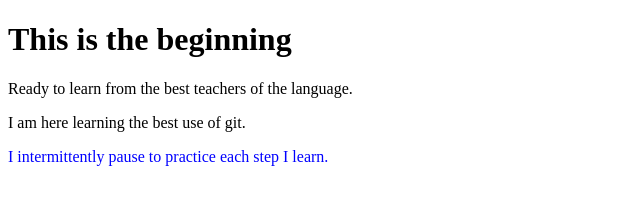
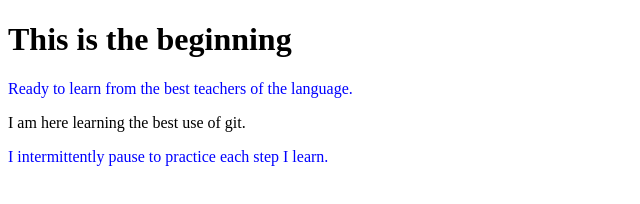
Before and after one commit to cleargoaldigital/cs50web, a plain HTML site: page index.html in a window 1280 px wide. Shown: the whole page, without its empty margins (0-640 px from the left). Drawn offline with Linux system fonts and the light colour scheme.

Commit message:
merge_conflict_test

```diff
--- a/index.html
+++ b/index.html
@@ -8,7 +8,7 @@
 </head>
 <body>
    <h1>This is the beginning</h1>
-   <p>Ready to learn from the best teachers of the language.</p>
+   <p style="color: blue;">Ready to learn from the best teachers of the language.</p>
 
    <p>I am here learning the best use of git.</p>
 
```
